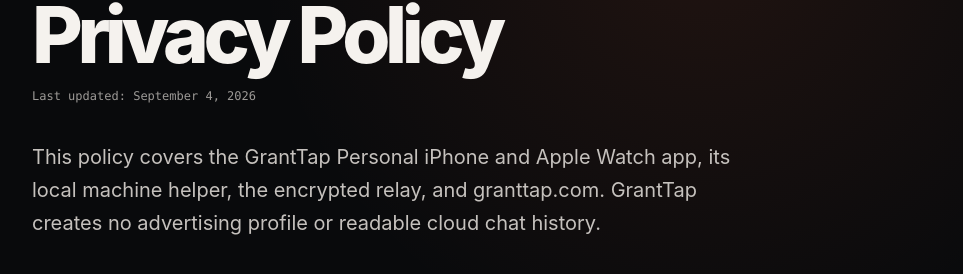
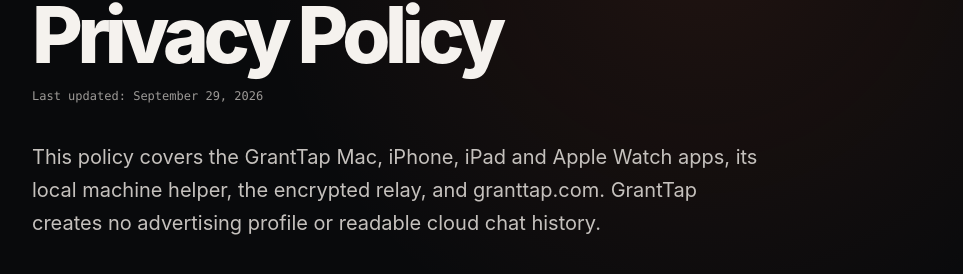
Before and after one commit to sergii-ziborov/granttap-site, a Next.js app: page /privacy in a window 1280 px wide. Shown: the part 221-495 px from the top of the page, without its empty margins (168-1131 px from the left). Built offline with nearby package versions, Linux system fonts and the light colour scheme.

Commit message:
Complete Mac help and offline legal guidance

```diff
--- a/app/licenses/page.tsx
+++ b/app/licenses/page.tsx
@@ -21,7 +21,7 @@
         en: [
           {
             heading: "GrantTap apps",
-            paragraphs: ["Copyright © 2026 Serhii Ziborov. All rights reserved. The iPhone, iPad, and Apple Watch app uses the applicable App Store end-user license. The Mac app uses the Mac commercial end-user license together with mandatory Apple Usage Rules when distributed through the App Store. A purchased Mac license includes personal/internal own-relay use without a Personal subscription. The publicly readable first-party app source is governed by the GrantTap Commercial Source License."],
+            paragraphs: ["Copyright © 2026 Serhii Ziborov. All rights reserved. The iPhone, iPad, and Apple Watch app uses the applicable App Store end-user license. App Store apps use Apple's Standard EULA unless a custom EULA is displayed there. The Mac license additionally grants personal/internal use of your own GrantTap relay. A purchased Mac license includes personal/internal own-relay use without a Personal subscription. The publicly readable first-party app source is governed by the GrantTap Commercial Source License."],
             links: [
               { label: "Commercial Source License", href: "https://github.com/sergii-ziborov/granttap/blob/main/LICENSE" },
               { label: "Desktop end-user license", href: "https://github.com/sergii-ziborov/granttap/blob/main/apps/macos/DESKTOP_EULA.md" },
@@ -48,7 +48,7 @@
         ru: [
           {
             heading: "Приложения GrantTap",
-            paragraphs: ["Copyright © 2026 Serhii Ziborov. Все права защищены. Для приложения iPhone, iPad и Apple Watch действует применимая пользовательская лицензия App Store. Для Mac-приложения действует коммерческая лицензия Mac вместе с обязательными правилами Apple при распространении через App Store. Покупка Mac включает личное или внутреннее использование своего relay без подписки Personal. Публично доступный собственный код приложений регулируется GrantTap Commercial Source License."],
+            paragraphs: ["Copyright © 2026 Serhii Ziborov. Все права защищены. Для приложения iPhone, iPad и Apple Watch действует применимая пользовательская лицензия App Store. В App Store действует стандартная EULA Apple, если там не указана специальная EULA. Лицензия Mac дополнительно разрешает личное или внутреннее использование своего relay GrantTap. Покупка Mac включает личное или внутреннее использование своего relay без подписки Personal. Публично доступный собственный код приложений регулируется GrantTap Commercial Source License."],
             links: [
               { label: "Коммерческая лицензия на исходный код", href: "https://github.com/sergii-ziborov/granttap/blob/main/LICENSE" },
               { label: "Пользовательская лицензия Desktop", href: "https://github.com/sergii-ziborov/granttap/blob/main/apps/macos/DESKTOP_EULA.md" },
--- a/app/privacy/page.tsx
+++ b/app/privacy/page.tsx
@@ -10,11 +10,11 @@
 export default function PrivacyPage() {
   return <LegalPage
     title={{ en: "Privacy Policy", ru: "Политика конфиденциальности" }}
-    updated={{ en: "September 4, 2026", ru: "4 сентября 2026" }}
-    updatedISO="2026-09-04"
+    updated={{ en: "September 29, 2026", ru: "29 сентября 2026" }}
+    updatedISO="2026-09-29"
     intro={{
-      en: "This policy covers the GrantTap Personal iPhone and Apple Watch app, its local machine helper, the encrypted relay, and granttap.com. GrantTap creates no advertising profile or readable cloud chat history.",
-      ru: "Эта политика относится к GrantTap Personal для iPhone и Apple Watch, локальному helper, зашифрованному relay и granttap.com. GrantTap не создаёт рекламный профиль или читаемую облачную историю чатов.",
+      en: "This policy covers the GrantTap Mac, iPhone, iPad and Apple Watch apps, its local machine helper, the encrypted relay, and granttap.com. GrantTap creates no advertising profile or readable cloud chat history.",
+      ru: "Эта политика относится к GrantTap для Mac, iPhone, iPad и Apple Watch, локальному helper, зашифрованному relay и granttap.com. GrantTap не создаёт рекламный профиль или читаемую облачную историю чатов.",
     }}
     sections={{
       en: [
@@ -44,7 +44,7 @@
             "Readable content exists only on the computer and Apple devices you authorize, plus tools you explicitly use there. GrantTap does not proxy provider model traffic.",
           ],
           bullets: [
-            "The app stores keys, preferences, delivery state, hidden/history state, a bounded local audit, and capability usage in protected local storage.",
+            "The app stores keys, preferences, delivery state, hidden/history state, a bounded local audit, and capability usage in protected local storage. Mac also stores fetched chat pages in a protected local archive. Clear this copy in Settings → This Mac → Chat history & cache without deleting provider history or device connections.",
             "The helper stores local pairing and provider integration configuration under ~/.granttap.",
             "Each Mesh has an additional key. The phone hands it only to computers you have already paired, inside the pairing encryption they already use, so shared Task state, Governance policy, and cost figures travel as ciphertext like everything else.",
             "Report a problem composes its text on your device and hands it to the system share sheet. The report contains no keys, tokens, chat content, or commands, and the app itself sends nothing.",
@@ -97,7 +97,7 @@
             "Читаемое содержимое существует только на разрешённых компьютере и Apple devices, а также в явно выбранных вами tools. GrantTap не проксирует model traffic providers.",
           ],
           bullets: [
-            "Приложение локально хранит keys, preferences, delivery state, history/hidden state, ограниченный audit и capability usage.",
+            "Приложение локально хранит keys, preferences, delivery state, history/hidden state, ограниченный audit и capability usage. Mac также сохраняет загруженные страницы чата в защищённом локальном архиве. Очистить эту копию можно в Settings → This Mac → Chat history & cache, не удаляя историю провайдеров и соединения устройств.",
             "Helper хранит pairing и provider integration configuration в ~/.granttap.",
             "У каждого Mesh есть дополнительный ключ. Телефон передаёт его только уже связанным компьютерам внутри их pairing-шифрования, поэтому общее состояние задач, политика Governance и данные о стоимости идут шифротекстом, как и всё остальное.",
             "«Сообщить о проблеме» составляет текст на устройстве и передаёт его системному share sheet. Отчёт не содержит ключей, токенов, содержимого чатов и команд; само приложение ничего не отправляет.",
--- a/app/support/page.tsx
+++ b/app/support/page.tsx
@@ -6,17 +6,21 @@
 export default function SupportPage() {
   return <LegalPage
     title={{ en: "Support", ru: "Поддержка" }}
-    updated={{ en: "September 19, 2026", ru: "19 сентября 2026" }}
-    updatedISO="2026-09-19"
+    updated={{ en: "September 29, 2026", ru: "29 сентября 2026" }}
+    updatedISO="2026-09-29"
     intro={{ en: "Install the runtime, run setup, and authenticate the coding app. The one-time QR stays in the GrantTap connection card and is scanned on the phone — never in chat.", ru: "Установите runtime, выполните setup и подтвердите coding app. Одноразовый QR находится в панели подключения GrantTap и сканируется телефоном — не в чате." }}
     sections={{
       en: [
+        { heading: "Mac app and device connections", bullets: ["Open Help → GrantTap Help for built-in guides. GrantTap → About GrantTap shows the version, purchase options, Terms, Privacy and licenses. These documents remain readable offline.", "In the Mac app, use Settings → Device network → Connect iPhone or iPad to display a one-time QR. On the phone or tablet, use Settings → Connections → Add a device (Scan QR).", "To add a Mac or PC, choose Connect a computer by link and paste its one-time invitation. Existing device connections are preserved.", "Install the separate MCP helper on this Mac. A release build needs Authorize local Mac access; provider hooks may also need review in Codex."] },
+        { heading: "Purchase, restore and connection modes", paragraphs: ["The launch Mac License is planned at $39.99 in the US; Apple supplies the actual local price and availability. Personal is optional: $1.99 / $3.99 / $5.99 per month for 1 / 5 / 10 computers, with the eligible trial shown by Apple. Model tokens are separate.", "Use Restore purchases in Settings with the same Apple Account that made the purchase. Manage subscription opens Apple's controls. Deleting the app does not cancel a subscription.", "A licensed Mac can use managed delivery with Personal, direct delivery using encrypted address discovery without Personal, or a fully self-hosted relay. Configure Settings → Device network → Connection mode & own relay. Direct and self-hosted delivery need a reachable TLS endpoint or VPN; an announced IP alone cannot cross NAT. You maintain your own server and backups. Background notifications require a suitable push service."] },
         { heading: "Connect a computer", bullets: ["Install Node.js 22 or newer.", "Run npm install -g granttap-mcp.", "Run granttap setup. It detects providers, installs supported hooks, and starts or repairs the helper.", "Open the GrantTap connection card in the coding app and choose Add a device. Scan its one-time QR in GrantTap on iPhone.", "Use Add another device for a second phone or Reconnect for the same phone. granttap.com/connect handles coding-app approval and observations, not the QR.", "Use granttap status for a read-only readiness summary."] },
         { heading: "Provider readiness", bullets: ["Claude Code and Codex are the primary integrations.", "Codex may require you to trust the exact GrantTap hooks before restarting Codex.", "Cursor is Beta. Install the GrantTap Marketplace listing, then granttap setup. Do not add GrantTap in Customize → MCPs.", "Cursor Cloud · fetch failed is a leftover user HTTP MCP at 127.0.0.1:17342, or the unused cloud plugin source — not proof the phone is unpaired.", "A provider that is not installed is not an error."] },
         { heading: "Pairing or delivery does not work", bullets: ["Confirm internet access and use a wss:// relay URL.", "A website “seen” or Connected label is an observation, not Live. Live is visible in GrantTap after the helper and phone share a room.", "A phone without a room adopts the computer's room. If already Live, it keeps its room and the computer joins it. Reconnect mints a QR for the same room.", "Open GrantTap on the unlocked iPhone. A locked phone stays offline.", "Check iOS Notifications and Background App Refresh. APNs timing is controlled by Apple and cannot be guaranteed.", "Never send pairing tokens, room credentials, provider credentials, prompts, or repository paths in support messages."] },
         { heading: "Contact and diagnostics", paragraphs: ["Email sergii.ziborov@gmail.com with app, iOS/watchOS, Node.js, helper, and provider versions plus sanitized reproduction steps. Export diagnostics from the app's Troubleshooting destination when available."], links: [{ label: "MCP/helper issues", href: "https://github.com/sergii-ziborov/granttap-mcp/issues" }, { label: "Relay issues", href: "https://github.com/sergii-ziborov/granttap-relay/issues" }] },
       ],
       ru: [
+        { heading: "Mac и подключение устройств", bullets: ["Откройте Help → GrantTap Help для встроенной справки. GrantTap → About GrantTap показывает версию, покупки, условия, конфиденциальность и лицензии. Документы доступны без интернета.", "На Mac откройте Settings → Device network → Connect iPhone or iPad: появится одноразовый QR. На телефоне или планшете: Settings → Connections → Add a device (Scan QR).", "Для подключения Mac или PC выберите Connect a computer by link и вставьте его одноразовое приглашение. Существующие подключения сохраняются.", "Установите отдельный MCP helper на этом Mac. В релизе требуется Authorize local Mac access; hooks провайдера могут отдельно требовать проверки в Codex."] },
+        { heading: "Покупка, восстановление и режимы связи", paragraphs: ["Стартовая лицензия Mac планируется за $39,99 в США; доступность и локальную цену показывает Apple. Personal необязательна: $1,99 / $3,99 / $5,99 в месяц за 1 / 5 / 10 компьютеров. Пробный период для подходящего покупателя показывает Apple. Токены модели оплачиваются отдельно.", "Нажмите Restore purchases в Settings с тем же Apple Account, с которого покупали. Manage subscription открывает управление Apple. Удаление приложения не отменяет подписку.", "Лицензированный Mac работает через управляемую доставку с Personal, напрямую с зашифрованным поиском адреса без Personal или через полностью свой relay. Настройка: Settings → Device network → Connection mode & own relay. Для прямой связи и своего relay нужен доступный TLS endpoint или VPN; объявление IP не обходит NAT. Сервером и резервными копиями управляете вы. Для фоновых уведомлений нужен соответствующий push-сервис."] },
         { heading: "Подключить компьютер", bullets: ["Установите Node.js 22 или новее.", "Выполните npm install -g granttap-mcp.", "Выполните granttap setup. Команда найдёт providers, установит hooks и запустит или исправит helper.", "В панели GrantTap в coding app выберите Add a device и отсканируйте одноразовый QR приложением на iPhone.", "Для второго телефона используйте Add another device, для того же — Reconnect. granttap.com/connect служит для подтверждения coding app и наблюдения, а не для QR.", "granttap status показывает read-only readiness summary."] },
         { heading: "Готовность providers", bullets: ["Claude Code и Codex — основные интеграции.", "Codex может потребовать доверить точные GrantTap hooks и перезапустить Codex.", "Cursor — Beta. Карточка GrantTap в Marketplace, затем granttap setup. Не добавляйте GrantTap в Customize → MCPs.", "Cursor Cloud · fetch failed — лишний user HTTP MCP на 127.0.0.1:17342 или cloud-источник плагина, а не доказательство, что телефон не спарен.", "Неустановленный provider не является ошибкой."] },
         { heading: "Не работает pairing или delivery", bullets: ["Проверьте интернет и wss:// relay URL.", "«Seen» или Connected на сайте — наблюдение, но не Live. Live видно в GrantTap, когда helper и телефон в одной комнате.", "Телефон без комнаты принимает комнату компьютера. Если телефон уже Live, он сохраняет комнату, а компьютер подключается к ней. Reconnect даёт QR той же комнаты.", "Откройте GrantTap на разблокированном iPhone. Заблокированный телефон остаётся offline.", "Проверьте iOS Notifications и Background App Refresh. Время APNs определяет Apple и оно не гарантируется.", "Не отправляйте в поддержку pairing tokens, room credentials, provider credentials, prompts или repository paths."] },
```
Also changed, not shown: 1 other file (tests, documents, lock files or other folders).
